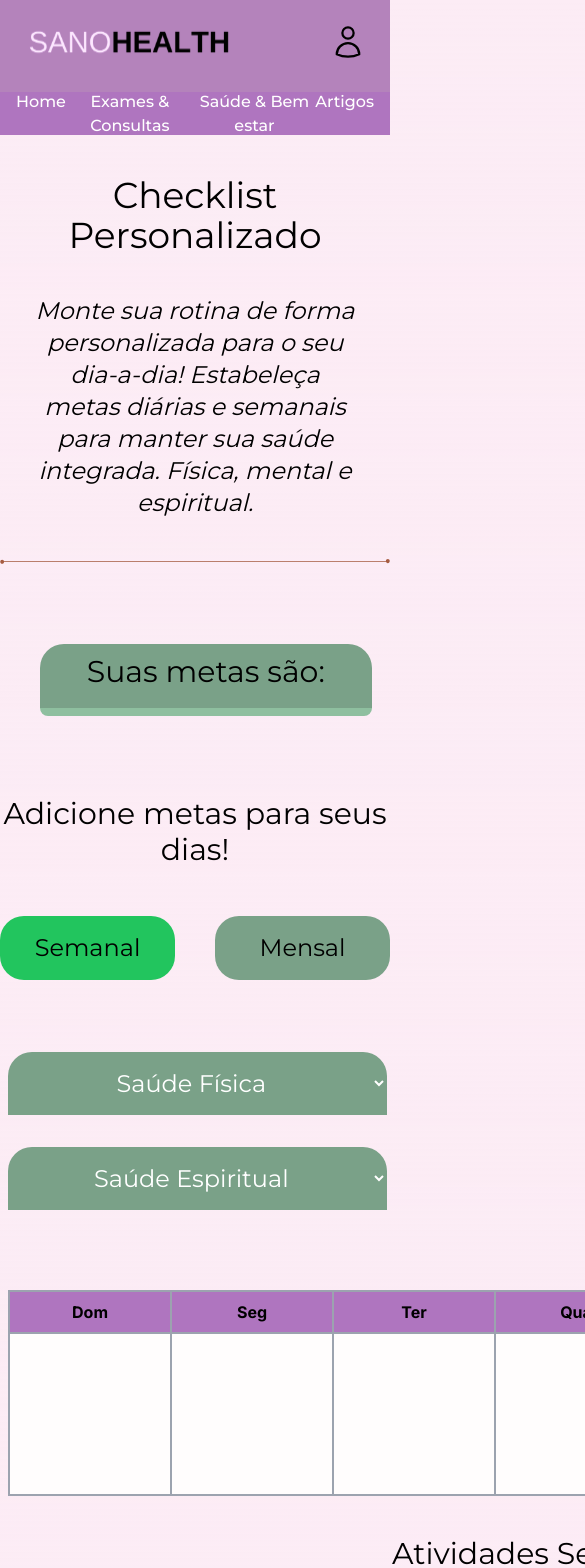
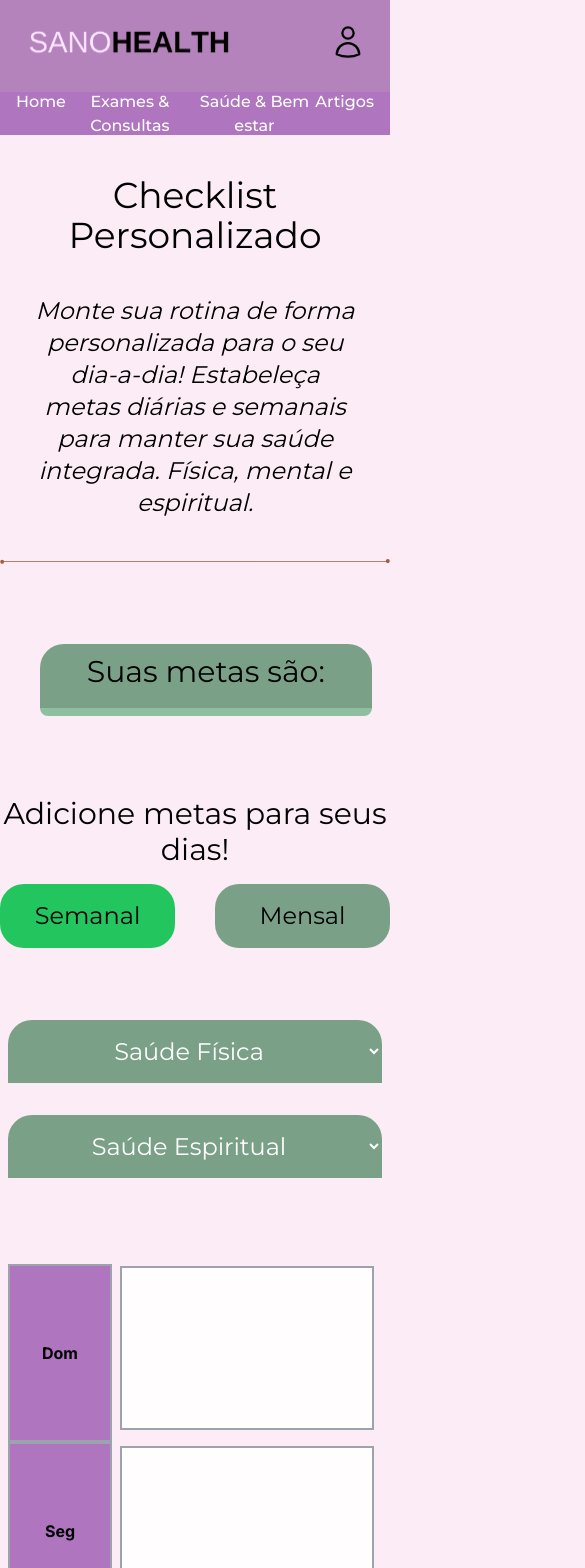
Before and after one commit to LeandroBorloni/Sanofi-Challenge, a Next.js app: page /SaudeEBemEstar in a window 390 px wide. Shown: the top 1568 px of the page, 585 px wide, since content can reach past the window. Built offline with nearby package versions, Linux system fonts and the light colour scheme.

Commit message:
funcionalidades_v2

```diff
--- a/src/app/Cadastro/page.js
+++ b/src/app/Cadastro/page.js
@@ -376,7 +376,7 @@ export default function Cadastro() {
                                 <p className="textocriarconta underline-2 hover:underline">Já tem uma conta?</p>
 
                                 <Link href="./Login">
-                                    <button className="botaologin-cadastro mt-5 bg-[#D3A7D9] flex items-center justify-center"
+                                    <button className="botaologin-cadastro mt-5 bg-[#D3A7D9] flex items-center justify-center mb-20"
                                             onClick={handleCadastro}>
                                         <span className="mont text-black font-medium text-2xl">Cadastrar</span>
                                     </button>
--- a/src/app/Configuracoes/page.js
+++ b/src/app/Configuracoes/page.js
@@ -9,7 +9,14 @@ export default function Configuracoes() {
     const accordeonConfig = [
         {
             pergunta: "Meus dados cadastrais",
-            resposta: "Teste"
+            resposta:
+            <>
+                <Link href='./Perfil' className='flex items-center justify-center mt-2 mb-2'>
+                    <div className='botaovoltar bg-[#AF75BF] flex items-center justify-center'>
+                        <span className='mont text-black font-medium text-xl'>Ver dados</span>
+                    </div>
+                </Link>
+            </>
         },
         {
             pergunta: "Políticas de privacidade",
--- a/src/app/Perfil/page.js
+++ b/src/app/Perfil/page.js
@@ -33,11 +33,6 @@ export default function Perfil() {
                     Dados cadastrais
                 </h1>
                 <PerfilForm></PerfilForm>
-                <div className='flex items-center justify-center mt-12'>
-                    <button className='botaovoltar bg-[#949494] flex items-center justify-center'>
-                        <span className='mont text-black font-medium text-xl'>Editar Perfil</span>
-                    </button>
-                </div>
                 <Link href='./HomePaciente' className='flex items-center justify-center mt-16 mb-20'>
                     <div className='botaovoltar bg-[#D3A7D9] flex items-center justify-center'>
                         <span className='mont text-black font-medium text-xl'>Voltar</span>
--- a/src/app/SaudeEBemEstar/global.css
+++ b/src/app/SaudeEBemEstar/global.css
@@ -33,6 +33,43 @@
         gap: 10rem 5rem;
         font-size: 1.2rem;
     }
+
+    .calendariocelresp {
+        display: flex;
+        align-items: center; /* Centraliza os elementos na coluna */
+    }
+
+    .calendariocelresp th,
+    .calendariocelresp td {
+        box-sizing: border-box;
+        width: 100%; /* Ocupa a largura total disponível */
+        max-width: none; /* Remove a largura máxima */
+        white-space: nowrap; /* Impede que o texto seja quebrado em várias linhas */
+    }
+
+    .calendariocelresp thead {
+        display: flex;
+        flex-wrap: wrap;
+        justify-content: space-evenly; /* Espaçamento uniforme entre os dias da semana */
+        width: 100%; /* Ocupa a largura total da tela */
+    }
+
+    .calendariocelresp th {
+        flex: 1; /* Distribui o espaço igualmente entre os dias da semana */
+        padding: 4.7rem 2rem;
+    }
+
+    .calendariocelresp tr {
+        display: flex;
+        flex-wrap: wrap;
+        justify-content: space-evenly; /* Espaçamento uniforme entre as células */
+        width: 100%; /* Ocupa a largura total da tela */
+    }
+
+    .calendariocelresp td {
+        flex: 1; /* Distribui o espaço igualmente entre as células */
+        box-sizing: border-box;
+    }
 }
 
 @media (max-width: 425px) {
@@ -65,19 +102,59 @@
         height: 100%;
     }
 
+    .calendariocel {
+        display: inline; /* Altera para bloco para empilhar em telas pequenas */
+    }
+
     .bgcalencel {
-        width: 50%;
+        width: 100%; /* Ocupa a largura total na tela pequena */
     }
 
     .buttoncelcalend {
         margin-left: 0;
-    }
-
-    .calendariocel {
-        display: inline;
+        margin-top: 1rem; /* Adiciona espaço superior para melhorar a aparência */
     }
 
     .respcheckcel {
         margin-bottom: 2rem;
+        width: 100%;
+    }
+
+    .calendariocelresp {
+        display: flex;
+        align-items: center; /* Centraliza os elementos na coluna */
+    }
+
+    .calendariocelresp th,
+    .calendariocelresp td {
+        box-sizing: border-box;
+        width: 100%; /* Ocupa a largura total disponível */
+        max-width: none; /* Remove a largura máxima */
+        white-space: nowrap; /* Impede que o texto seja quebrado em várias linhas */
+    }
+
+    .calendariocelresp thead {
+        display: flex;
+        flex-wrap: wrap;
+        justify-content: space-evenly; /* Espaçamento uniforme entre os dias da semana */
+        width: 100%; /* Ocupa a largura total da tela */
+    }
+
+    .calendariocelresp th {
+        flex: 1; /* Distribui o espaço igualmente entre os dias da semana */
+        padding: 4.7rem 2rem;
+    }
+
+    .calendariocelresp tr {
+        display: flex;
+        flex-wrap: wrap;
+        justify-content: space-evenly; /* Espaçamento uniforme entre as células */
+        width: 100%; /* Ocupa a largura total da tela */
+    }
+
+    .calendariocelresp td {
+        flex: 1; /* Distribui o espaço igualmente entre as células */
+        box-sizing: border-box;
+        padding: 5rem 4rem
     }
 }
--- a/src/components/ConsultaForm.jsx
+++ b/src/components/ConsultaForm.jsx
@@ -32,11 +32,12 @@ function ConsultaForm({user}) {
         const dataConsultaDate = new Date(dataConsulta);
          const dataAtual = new Date();
 
-        if (dataConsultaDate > dataAtual) {
+         if (dataConsultaDate > dataAtual) {
           setConsultasProximas([...consultasProximas, novaConsulta]);
         } else {
           setConsultasPassadas([...consultasPassadas, novaConsulta]);
         }
+
 
         limparCampos(); // Limpa os campos após adicionar a consulta
       }
@@ -70,8 +71,25 @@ function ConsultaForm({user}) {
                 setConsultasPassadas(updatedConsultasPassadas);
             }
         };
+    function adicionarAoArray(novaConsulta) {
+      console.log("Entramos na fução adicionarAoArray")
 
 
+      const dataConsultaDate = new Date(dataConsulta);
+       const dataAtual = new Date();
+
+      if (dataConsultaDate > dataAtual) {
+        setConsultasProximas([...consultasProximas, novaConsulta]);
+        console.log("Consultas Proxmias Array:")
+        console.log(consultasProximas)
+      } else {
+        setConsultasPassadas([...consultasPassadas, novaConsulta]);
+        console.log("Consultas Passadas Array:")
+        console.log(consultasPassadas)
+      }
+
+      limparCampos(); // Limpa os campos após adicionar a consulta
+    }
 
 
 
@@ -141,8 +159,24 @@ function ConsultaForm({user}) {
               const userData = userDocSnapshot.data();
 
               if (userData.consultas) {
+                console.log(userData.consultas);
                 setConsultas(userData.consultas);
-              } else {
+
+                userData.consultas.forEach((consulta) => {
+                  adicionarAoArray({
+                    preventDefault: () => {},
+                    target: {
+                      data: consulta.data,
+                      crm: consulta.crm,
+                      nome: consulta.nome,
+                      especialidade: consulta.especialidade,
+                      endereco: consulta.endereco,
+                      obs: consulta.obs,
+                    },
+                  });
+                });
+              }
+               else {
                 setConsultas([]); // Defina um array vazio se o usuário não tiver consultas
               }
             } else {
--- a/src/components/WeeklyCalendar.jsx
+++ b/src/components/WeeklyCalendar.jsx
@@ -224,7 +224,7 @@ const WeeklyCalendar = () => {
             </select>
 
             <select
-              className='bg-[#7AA188] rounded-t-3xl w-1/3 flex justify-between items-center text-white mont text-2xl h-auto text-center p-4'
+              className='respcheckcel bg-[#7AA188] rounded-t-3xl w-1/3 flex justify-between items-center text-white mont text-2xl h-auto text-center p-4'
               onChange={(e) => handleSpiritualActivitySelect(e.target.value)}
             >
               <option className='bg-white text-black'>Saúde Espiritual</option>
```
Also changed, not shown: src/components/PerfilForm.jsx (+35 -6 lines), src/app/ExamesEConsultas/page.js (indentation only).
